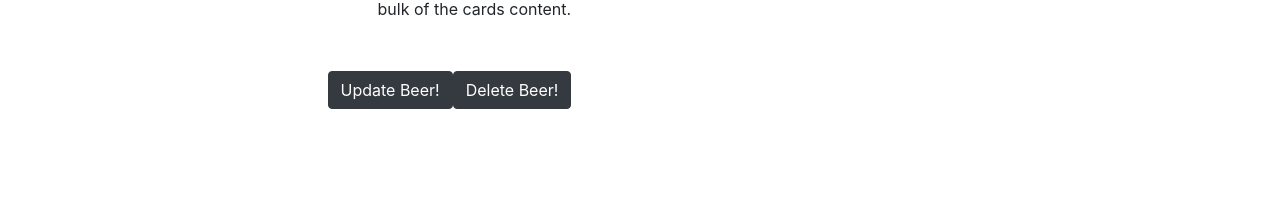
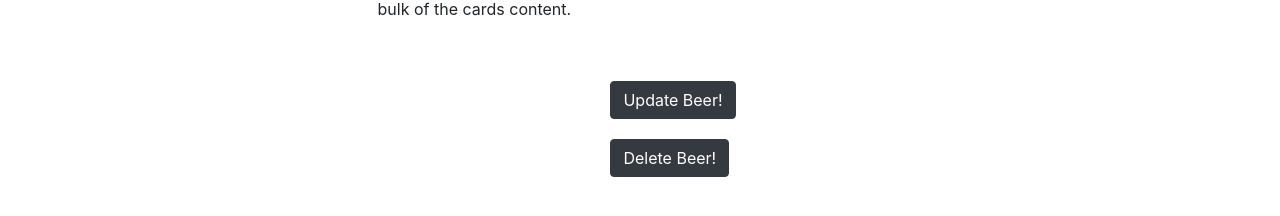
Before and after one commit to GJDeY/home-brew, a React (Create React App) app in the folder client/: page /beerInfo in a window 1280 px wide. Shown: the part 646-862 px from the top of the page. Before the commit the page ends 800 px from the top, so only its background shows below. Built offline with nearby package versions, Linux system fonts and the light colour scheme.

Commit message:
buttons fix

```diff
--- a/client/src/components/Cards/Cards.js
+++ b/client/src/components/Cards/Cards.js
@@ -11,7 +11,7 @@ class Cards extends React.Component {
 
     render() {
         return (
-            <div className="container-fluid" style={{ margin: "40px 0px" }}>
+            <div className="container-fluid">
                 <Row>
                     <Col md="4" className="flex-wrap" body>
                         <div style={{ margin: '30px' }}>
--- a/client/src/components/DisplayBeer/DisplayBeer.js
+++ b/client/src/components/DisplayBeer/DisplayBeer.js
@@ -25,10 +25,10 @@ class DisplayBeer extends React.Component {
                     </Col>
                 </Row>
                 <Row>
-                    <Col md="6" className="mx-auto">
+                    <Col className="col-1 mx-auto">
 
-                        <Button color="dark" href="UPDATE ROUTE" body>Update Beer!</Button>
-                        <Button color="dark" href="DELETE ROUTE" body>Delete Beer!</Button>
+                        <Button color="dark" href="UPDATE ROUTE" body style={{ margin: "10px 10px 10px 10px" }}>Update Beer!</Button>
+                        <Button color="dark" href="DELETE ROUTE" body style={{ margin: "10px 10px 10px 10px" }}>Delete Beer!</Button>
                     </Col>
                 </Row>
             </div>
--- a/client/src/pages/Beers/Beers.js
+++ b/client/src/pages/Beers/Beers.js
@@ -22,10 +22,14 @@ class Beers extends React.Component {
         return (
             <div>
                 <Navigation />
+
+                <Col className="col-1 mx-auto" style={{ margin: "40px 0px" }}>
+                    <Button color="dark" href="/addBeer" body>Add A Beer!</Button>
+                </Col>
                 <Col>
-                    <Button md="12" className="mx-auto" color="dark" href="/addBeer" body>Add A Beer!</Button>
+                    <Cards />
                 </Col>
-                <Cards />
+
             </div>
         );
     }
```
